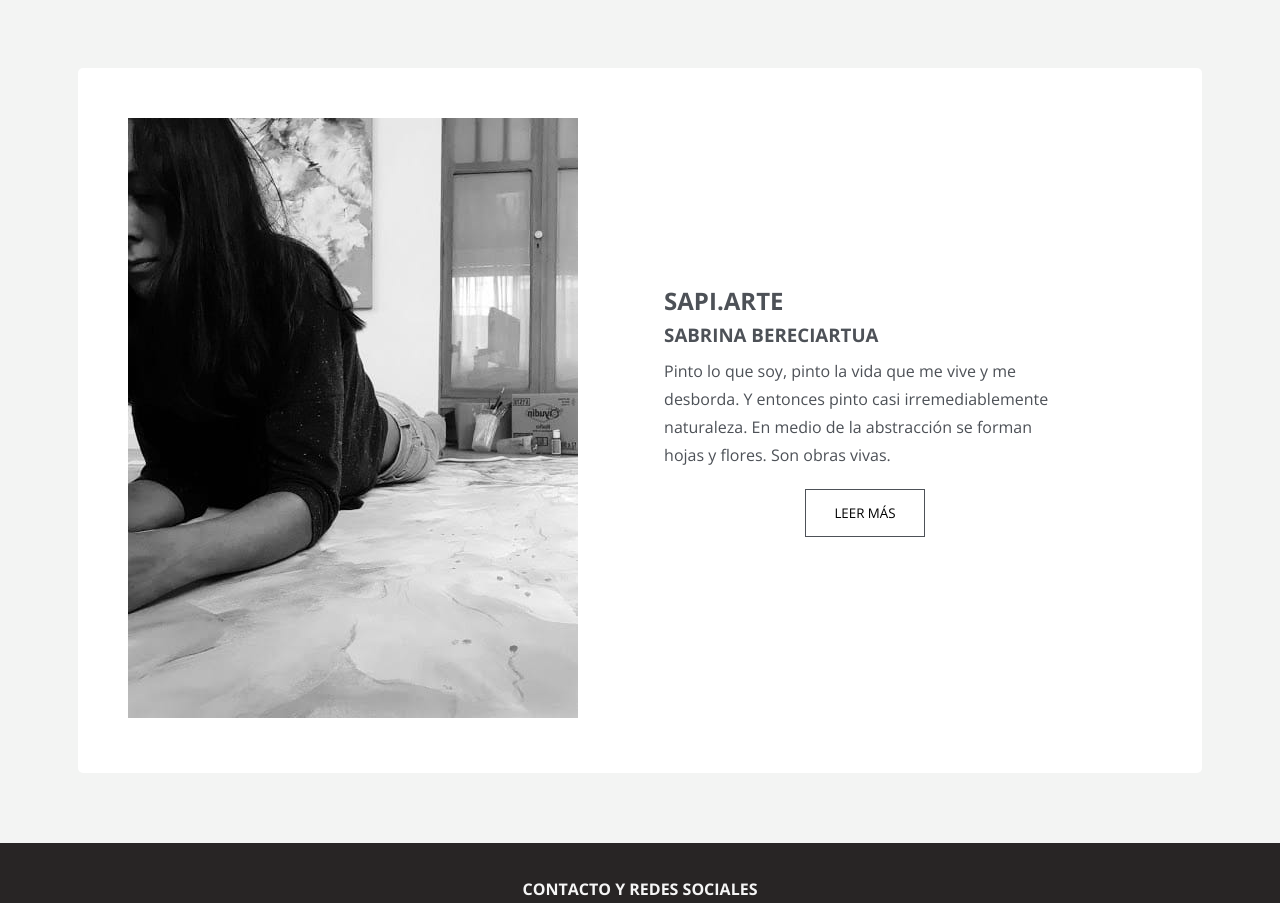
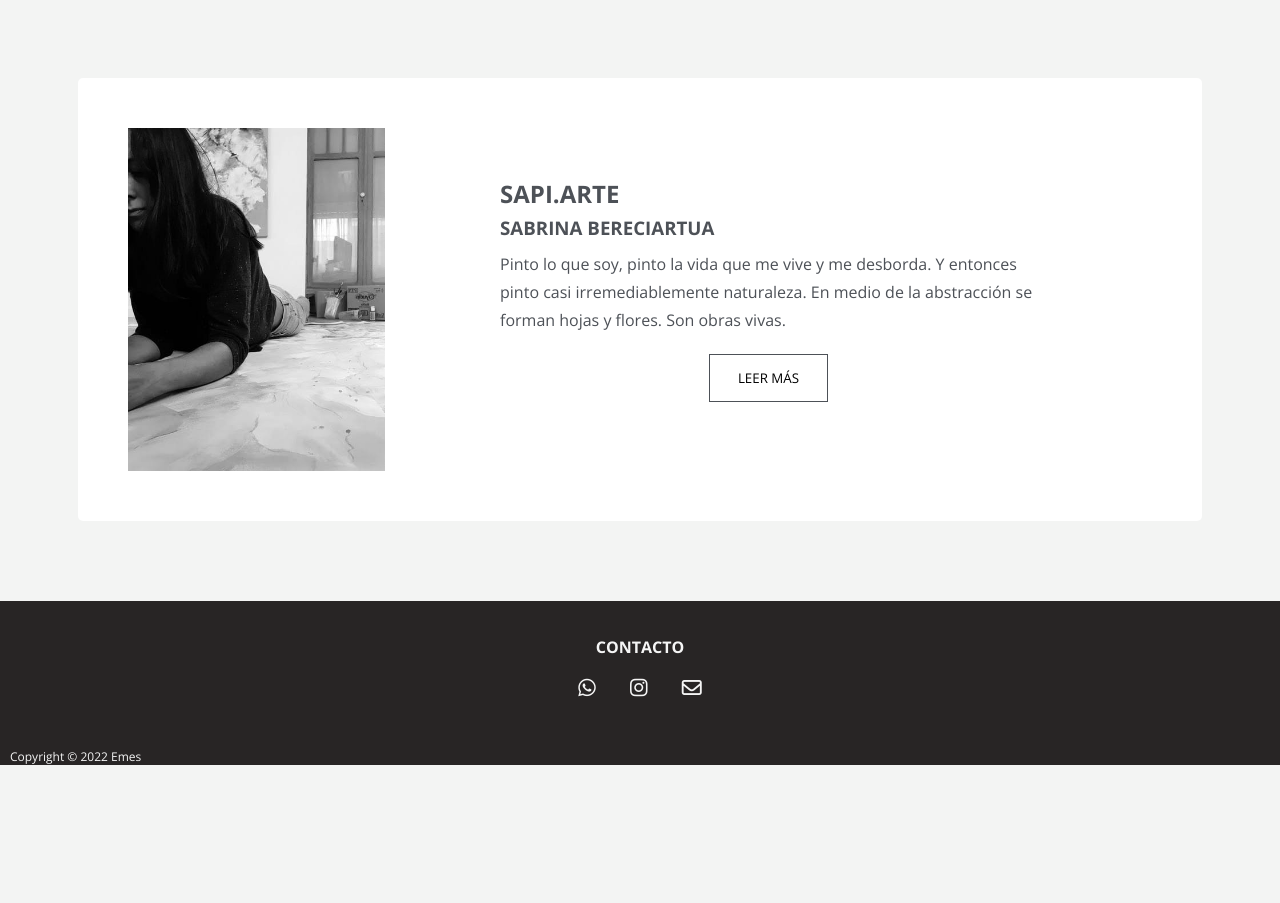
Before and after one commit to mariadumas/sapiarte-front, a plain HTML site: page index.html in a window 1280 px wide. Shown: the part 722-1625 px from the top of the page. After the commit the page ends 1487 px from the top, so only its background shows below. Drawn offline with nearby package versions, Linux system fonts and the light colour scheme.

Commit message:
catalogo actualizado

```diff
--- a/index.html
+++ b/index.html
@@ -23,7 +23,7 @@
     </div>
     <section class="about">
         <div class="image-container">
-            <img src="/images/bw-about-sapi.jpeg" alt="">
+            <img class= "sapi" src="/images/bw-about-sapi.jpeg" alt="">
         </div>
         <div class="about-text">
             <h2>SAPI.ARTE</h2>
@@ -44,16 +44,18 @@
 
     <article class="footer-item">
 
-        <p class="contacto-redes">CONTACTO Y REDES SOCIALES</p>
+        <p class="contacto-redes">CONTACTO</p>
         <div class="redes">
         <a href="https://api.whatsapp.com/send?phone=5491161520912" target="_blank"
         title="Enviar mensaje directo Whatsapp"><i class="fa-brands fa-whatsapp"></i></a>
-        <a href="https://www.instagram.com/sapi.arte/"><i class="fa-brands fa-instagram"></i></a>
-        <a href="mailto: hola@sapiarte.com.ar"><i class="fa-regular fa-envelope"></i></a>
+        <a href="https://www.instagram.com/sapi.arte/" target="_blank"><i class="fa-brands fa-instagram"></i></a>
+        <a href="mailto: hola@sapiarte.com.ar" target="_blank"><i class="fa-regular fa-envelope"></i></a>
         </div>
 
     </article>
-
+    <section class="footer-copyright">
+        <p>Copyright © 2022 Emes</p>
+    </section>
 
 
 </footer>
--- a/styles/styles.css
+++ b/styles/styles.css
@@ -3,6 +3,7 @@
     margin: 0;
     padding: 0;
     font-family: 'Open Sans', sans-serif;
+
 }
 
 @font-face {
@@ -12,6 +13,7 @@
 
   body {
     background-color: #f3f4f3;
+    box-sizing: border-box;
   }
 
 
@@ -77,9 +79,11 @@ h1 {
     padding: 50px;
     position: relative;
     width: 80%;
-    margin: 70px auto;
+    margin: 80px auto;
     border-radius: 5px;
 }
+
+
 
 .about-text {
     color: #4D5157;
@@ -89,7 +93,20 @@ h1 {
     top: 50%;
     flex-direction: column;
     margin-top: 40px;
+
+
 }
+
+.image-container{
+    display: flex;
+    justify-content: center;
+}
+
+.sapi {
+    width: 85%;
+}
+
+
 
 .about-text > h2, h3, p {
     width: 100%;
@@ -177,6 +194,17 @@ h1 {
     color: rgb(163, 163, 163);
 }
 
+
+.footer-copyright>p {
+    font-size: 12px;
+    color: whitesmoke;
+    margin-left: auto;
+    margin-right: auto;
+    padding-left: 10px;
+    text-align: left;
+    width: 100%;
+}
+
 @media (min-width: 768px) {
     .about-text > h2, h3, p {
         width: 70%;
@@ -194,6 +222,10 @@ h1 {
         width: 60%;
     }
 
+    .sapi {
+        width: 100%;
+    }
+
 }
 
 @media (min-width: 1280px) {
@@ -203,6 +235,7 @@ h1 {
 
     .about-text {
         margin-top: 0px;
+        max-width: 780px;
     }
 
     .about-text > h2, h3, p {
```
